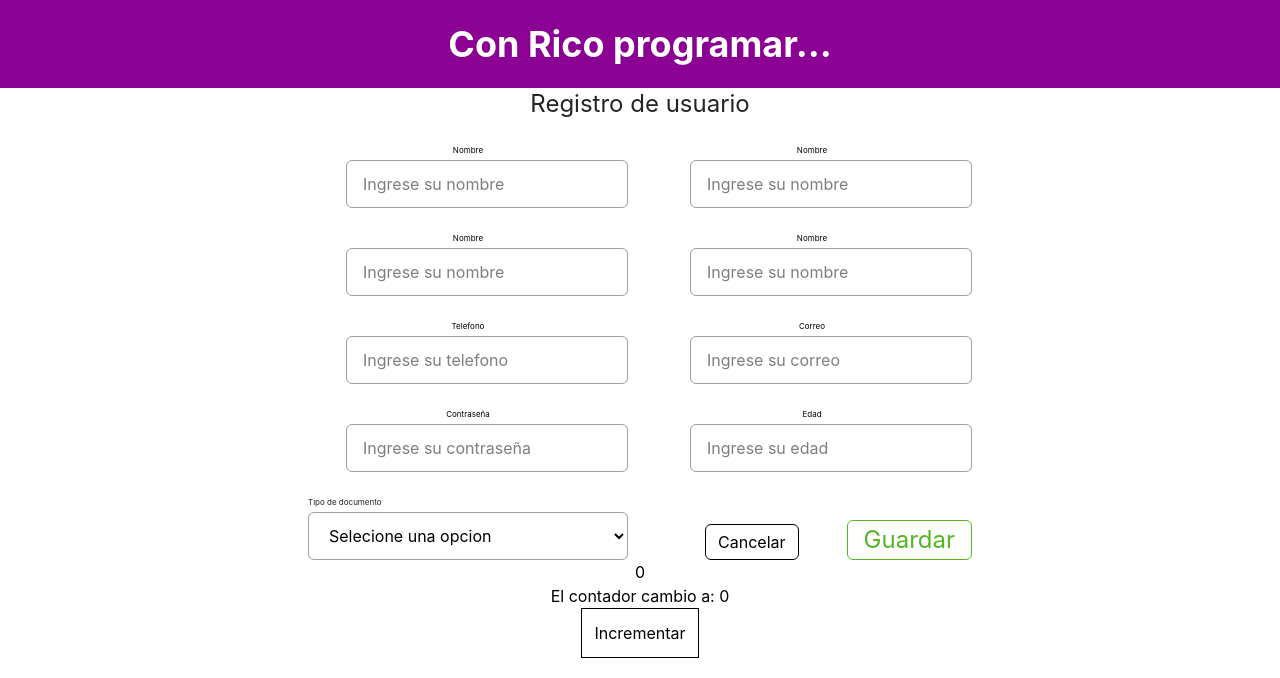
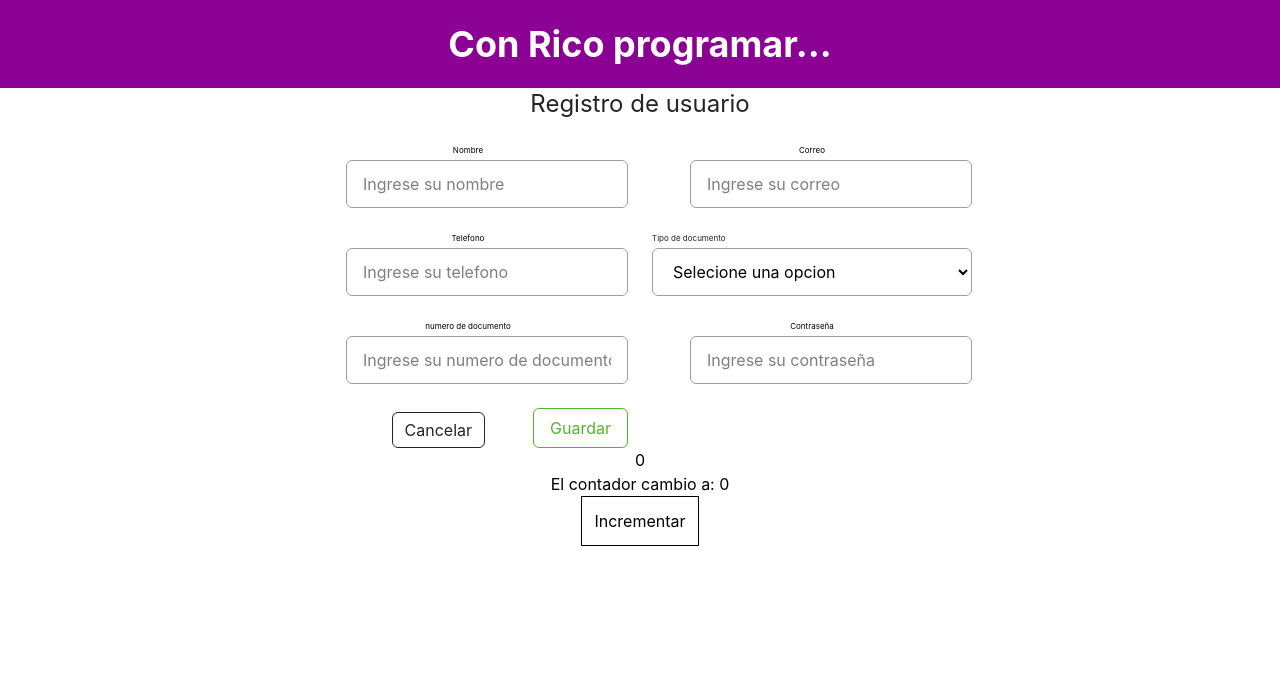
Before and after one commit to MaicolFranc02118/proyecto-formativo, a React (Vite) app: page / in a window 1280 px wide. Shown: the top 678 px of the page. Built offline with nearby package versions, Linux system fonts and the light colour scheme.

Commit message:
feact: creacionde formulario de usuario para realizar validacionescon zod

```diff
--- a/src/features/users/components/UserRegisterForm.jsx
+++ b/src/features/users/components/UserRegisterForm.jsx
@@ -14,11 +14,11 @@ export default function UserRegisterForm() {
 
         //Hadle
           const handleNameChange = (e) => {
-            console.log("Nombre:" + e.target.value)
+            console.log("Nombre:" + e.target.value);
 
           }
             const handlEmailBlur = (e) => {
-            console.log("Email:" + e.target.value)
+            console.log("Email:" + e.target.value);
 
           }
     return (
@@ -33,63 +33,52 @@ export default function UserRegisterForm() {
 
               {/**Inputs */}
               <div className="grid grid-cols-2 my-0 mx-auto gap-6 ">
+
                     <Input
                         label="Nombre"
+                        name="userName"
                         placeholder="Ingrese su nombre"
                         onChange={handleNameChange}
-
 
                     />
 
                     <Input
-                    label="Nombre"
-                    placeholder="Ingrese su nombre"
-                    />
+                        label="Correo"
+                        name="userEmail"
+                        type="email"
+                        placeholder="Ingrese su correo"
 
-                    <Input
-                    label="Nombre"
-                    placeholder="Ingrese su nombre"
-                    />
-
-                    <Input
-                    label="Nombre"
-                    placeholder="Ingrese su nombre"
                     />
 
                     <Input
                         label="Telefono"
+                        name="userPhone"
                         placeholder="Ingrese su telefono"
                         type="tel"
                     />
 
+                    <Select
+                        label="Tipo de documento"
+                        name="userdocumentType"
+                        options={documentTypes}
+                    />
+
                        <Input
-                    label="Correo"
-                    placeholder="Ingrese su correo"
-                    type="email"
-                    onBlur={handlEmailBlur}
-
+                        label="numero de documento"
+                        name="userDocumentNamber"
+                        placeholder="Ingrese su numero de documento"
                     />
 
                     <Input
                         label="Contraseña"
+                        name="userPassword"
+                        type="password"
                         placeholder="Ingrese su contraseña"
-                    type="password"
-                   />
-
-                <Input
-                    label="Edad"
-                    placeholder="Ingrese su edad"
-                    type="number"
-                   />
-
-                <Select
-                    label="Tipo de documento"
-                    name="documentType"
-                    options={documentTypes}
                     />
 
                     {/* Actions */}
                 <div className="flex items-end  justify-end gap-12">
+
                     <Button
                         variant="secondary"
                         size="sm"
--- a/src/shared/components/Button.jsx
+++ b/src/shared/components/Button.jsx
@@ -13,8 +13,8 @@ export default function Button({
 }){
 
     const variants = {
-        primary: "bg-green  text-brand border text-h1",
-        secondary: "bg-background border boreder-border text-text-inverse hover:bg-surface-muted",
+        primary: "bg-green  text-brand border text-body hover:bg-surface-muted hover:text-text-inverse",
+        secondary: "bg-background border boreder-border text-text-primary hover:bg-surface-muted hover:text-text-inverse",
     };
 
     const sizes = {
--- a/src/styles/semantic.css
+++ b/src/styles/semantic.css
@@ -21,7 +21,7 @@
     --semantic-text-primary: var(--gray-900);/*Color principal de lecturas, titulos, textos baseadocumentos*/
     --semantic-text-secondary: var(--color-gray-700); /*textos menos dominantes*/
     --semantic-text-muted: var(--color-gray-500); /*texto desabilitado por ejemplo */
-    --semantic-text-secondary: var(--color-gray-50); /*texto invertido*/
+    --semantic-text-secondary: var(--color-white); /*texto invertido*/
 
 
     /*BORDER*/
```
Lines whose indentation alone changed are shown as unchanged.
